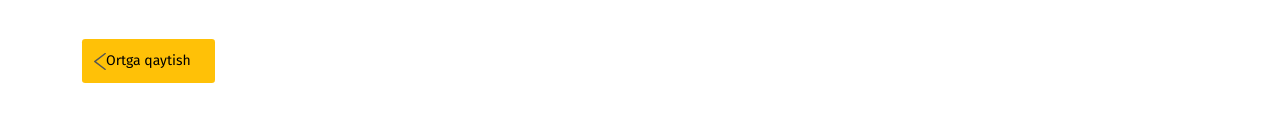
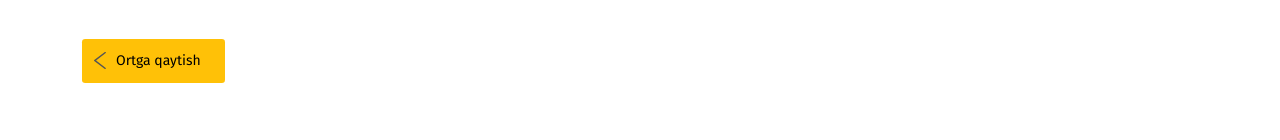
Before and after one commit to Wertualistic/uyim.uz, a React (Vite) app: page /honadon in a window 1280 px wide. Shown: the part 564-704 px from the top of the page. Built offline with nearby package versions, Linux system fonts and the light colour scheme; a web font is replaced by a local one.

Commit message:
btn changed

```diff
--- a/src/Pages/Honadon/Honadon.css
+++ b/src/Pages/Honadon/Honadon.css
@@ -65,4 +65,6 @@
 .honadon--btn a{
     text-decoration: none;
     color: black;
+    display: flex;
+    gap: 10px;
 }
```
